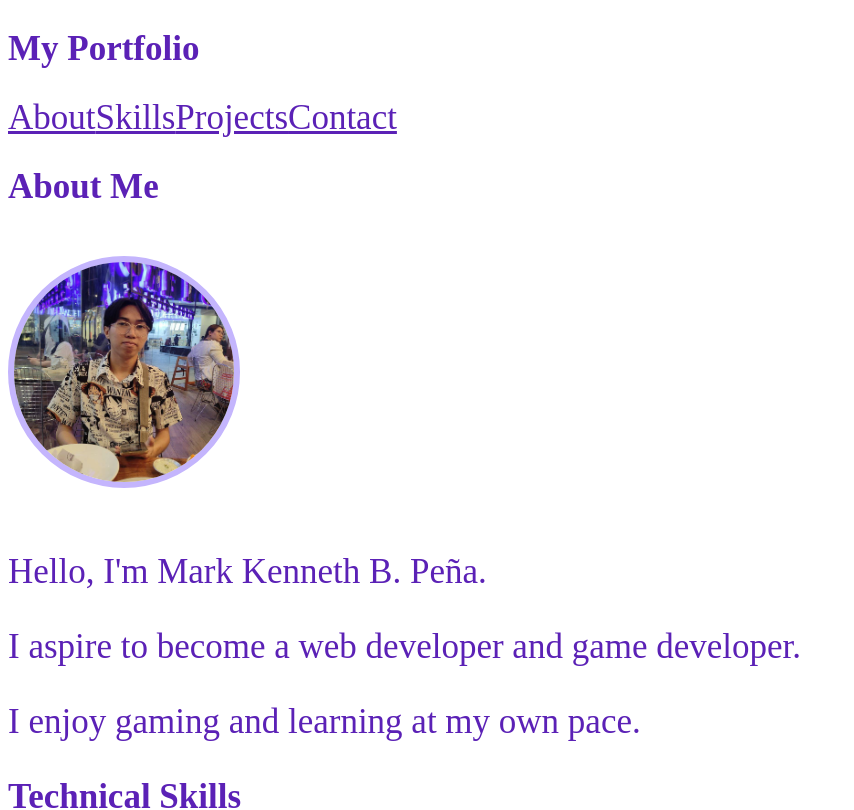
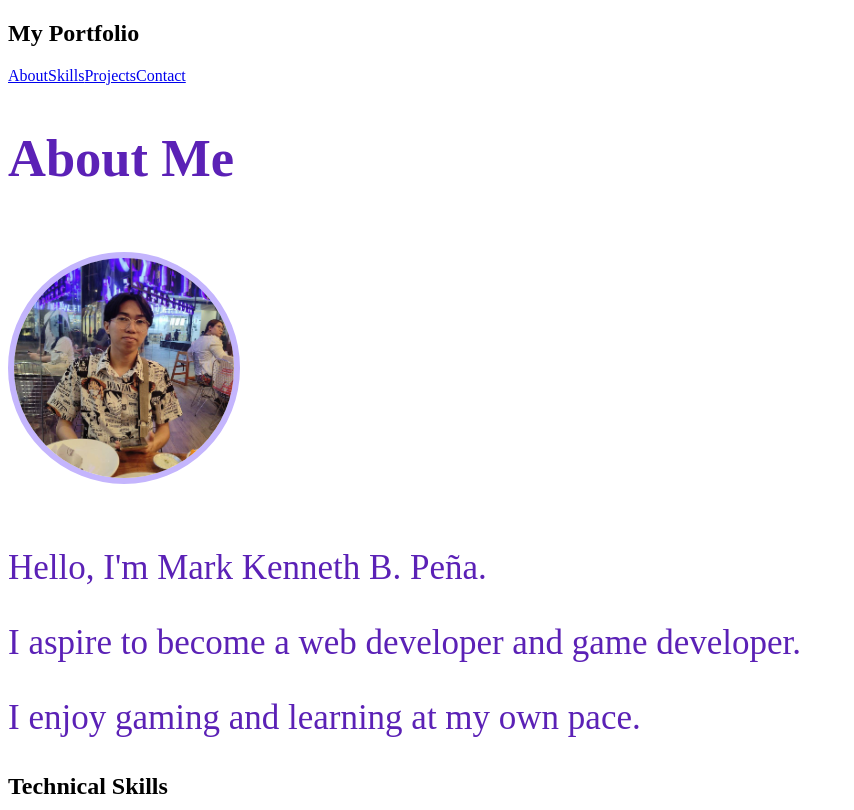
Before and after one commit to Ssamachi0/PenaMark-Portfolio, a Next.js app: page / in a window 1280 px wide. Shown: the top 810 px of the page, without its empty margins (0-854 px from the left). Built offline with nearby package versions, Linux system fonts and the light colour scheme.

Commit message:
test for fixing card class name

```diff
--- a/src/app/globals.css
+++ b/src/app/globals.css
@@ -1,4 +1,4 @@
-* {
+.card {
     color: #5b21b6;
     font-size: 35px;
 }
```
